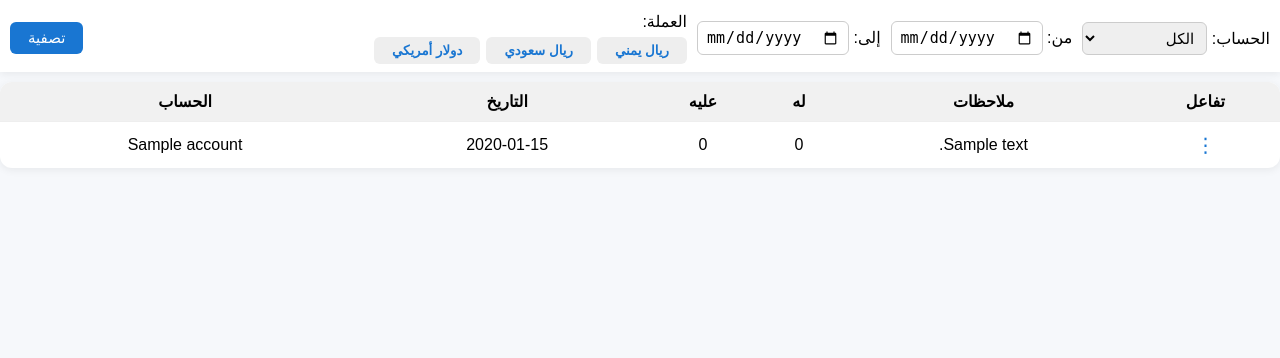
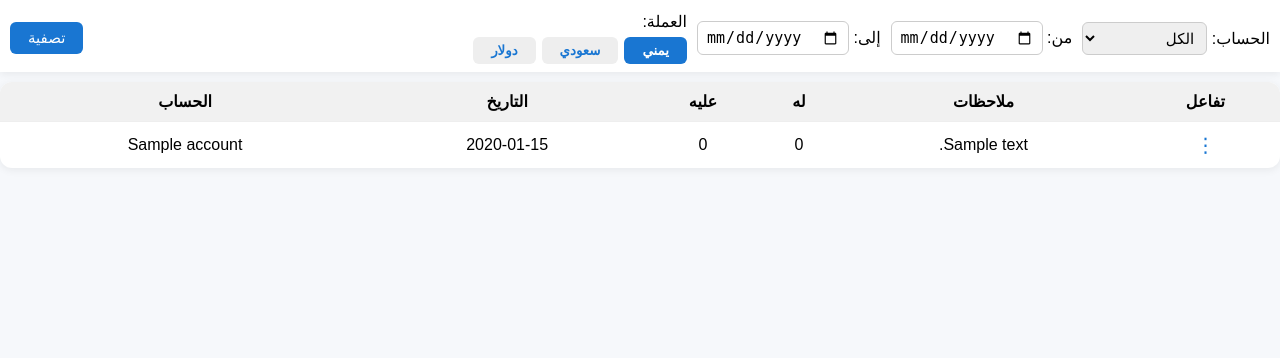
Before and after one commit to hillal77444/hsaby, a Flask app: template accounting_server/app/templates/entries.html in a window 1280 px wide. Shown: the part 62-420 px from the top of the page. Run offline with Flask 3, Linux system fonts and the light colour scheme; tables that the repository leaves empty hold one stand-in row (values such as "Sample post"); the template is opened without the code that fills it: values that come from a table or form of the project are taken from there, most other values are stand-ins (such as "Sample title", 1, 10 or a date in 2020).

Commit message:
Update entries.html

```diff
--- a/accounting_server/app/templates/entries.html
+++ b/accounting_server/app/templates/entries.html
@@ -47,7 +47,7 @@
         <div>
             <label>العملة:</label>
             <div class="currency-btns">
-                {% for curr in ['ريال يمني', 'ريال سعودي', 'دولار أمريكي'] %}
+                {% for curr in ['يمني', 'سعودي', 'دولار'] %}
                     <button type="submit" name="currency" value="{{ curr }}" class="currency-btn {% if request.args.get('currency', 'يمني') == curr %}active{% endif %}">{{ curr }}</button>
                 {% endfor %}
             </div>
```
